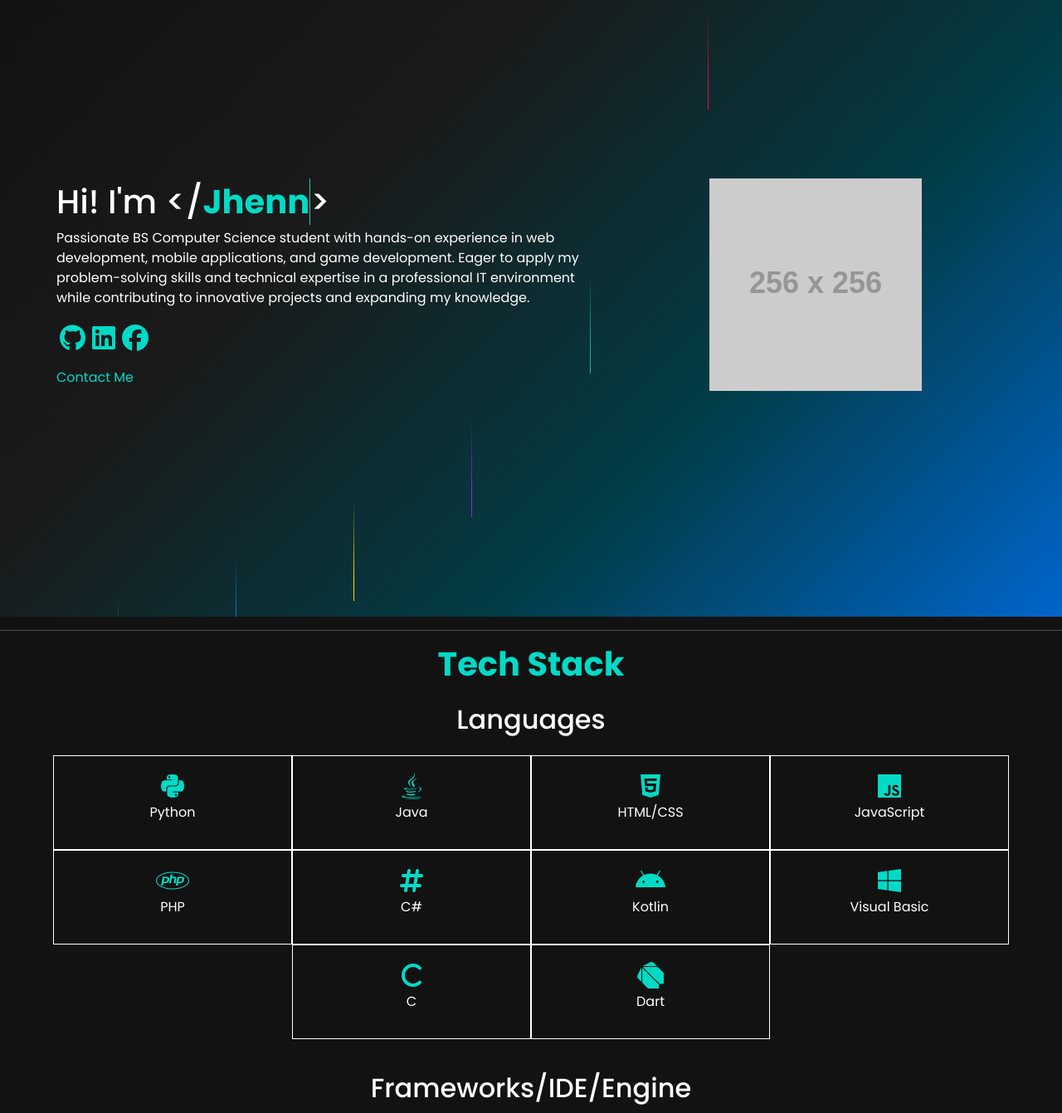
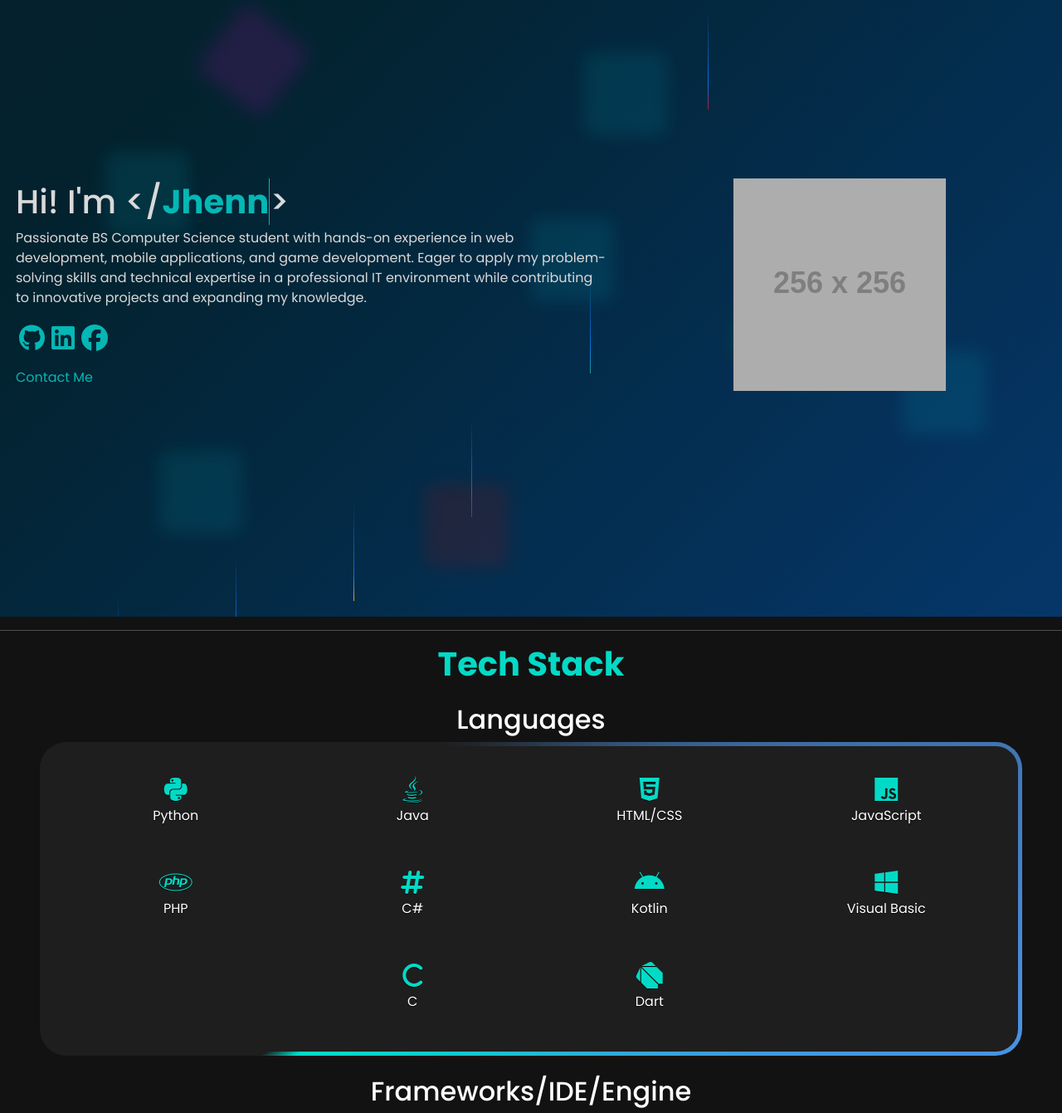
Before and after one commit to Wise-394/Wise-394.github.io, a plain HTML site: page index.html in a window 1280 px wide. Shown: the part 144-1485 px from the top of the page at 83% size. Drawn offline with nearby package versions, Linux system fonts and the light colour scheme; placeholder pictures from the web are drawn by us.

Commit message:
techstack animation,gradient animation

```diff
--- a/index.html
+++ b/index.html
@@ -47,20 +47,6 @@
         </nav>
     </header>
     <main id="home" class="container-fluid content-wrapper position-relative">
-        <!-- Animated Lines Background -->
-        <div class="lines position-absolute top-0 start-0 w-100 h-100">
-            <div class="line"></div>
-            <div class="line"></div>
-            <div class="line"></div>
-            <div class="line"></div>
-            <div class="line"></div>
-            <div class="line"></div>
-            <div class="line"></div>
-            <div class="line"></div>
-            <div class="line"></div>
-            <div class="line"></div>
-        </div>
-
         <!-- Content (Ensures it's above lines) -->
         <div class="row min-vh-100 align-items-center position-relative z-2">
             <!-- Right Column (Image) -->
@@ -70,7 +56,7 @@
 
             <!-- Left Column (Text) -->
             <div class="col-md-7 col-12 d-flex flex-column justify-content-center p-3 order-2 order-md-1">
-                <h1 id="name">Hi! I'm &lt;/<span class = "typewriter"></span>&gt;</h1>
+                <h1 id="name">Hi! I'm &lt;/<span class="typewriter"></span>&gt;</h1>
                 <p id="description" class="text-justify">
                     Passionate BS Computer Science student with hands-on experience in web development, mobile
                     applications, and game development. Eager to apply my problem-solving skills and technical expertise
@@ -87,16 +73,37 @@
                     rel="noopener noreferrer">Contact Me</a>
             </div>
         </div>
+        <!-- Animated Lines Background -->
+        <div class="lines position-absolute top-0 start-0 w-100 h-100">
+            <div class="line"></div>
+            <div class="line"></div>
+            <div class="line"></div>
+            <div class="line"></div>
+            <div class="line"></div>
+            <div class="line"></div>
+            <div class="line"></div>
+            <div class="line"></div>
+            <div class="line"></div>
+            <div class="line"></div>
+        </div>
+        <div class="shape" style="top: 10%; left: 20%;"></div>
+        <div class="shape" style="top: 50%; left: 70%;"></div>
+        <div class="shape" style="top: 80%; left: 40%;"></div>
+        <div class="shape" style="top: 30%; left: 10%;"></div>
+        <div class="shape" style="top: 60%; left: 85%;"></div>
+        <div class="shape" style="top: 15%; left: 55%;"></div>
+        <div class="shape" style="top: 75%; left: 15%;"></div>
+        <div class="shape" style="top: 40%; left: 50%;"></div>
     </main>
 
     <hr>
-    <section id="techstack" class="content-wrapper ps-5 pe-5">
+    <section id="techstack" class="content-wrapper ps-5 pe-5 ">
         <section id="techstack" class="content-wrapper">
             <div class="container">
                 <!-- Programming Languages -->
                 <h1 class="text-center highlight">Tech Stack</h1>
                 <h2 class="text-center mt-4">Languages</h2>
-                <div class="row d-flex flex-wrap justify-content-center p-3">
+                <div class="row d-flex flex-wrap justify-content-center p-3  animated-border">
                     <div class="techstack_item col-6 col-lg-3 p-3 d-flex flex-column align-items-center">
                         <i class="fab fa-python fa-2x p-1"></i>
                         <p class="text-center">Python</p>
@@ -138,11 +145,11 @@
                         <p class="text-center">Dart</p>
                     </div>
                 </div>
-            </div>
+
 
                 <!-- Frameworks -->
                 <h2 class="text-center mt-4">Frameworks/IDE/Engine</h2>
-            <div class="row d-flex flex-wrap justify-content-center p-3">
+                <div class="row d-flex flex-wrap justify-content-center p-3  animated-border">
                     <div class="techstack_item col-6 col-lg-3 p-3 d-flex flex-column align-items-center">
                         <i class="fab fa-flutter fa-2x p-1"></i>
                         <p class="text-center">Flutter</p>
@@ -163,7 +170,7 @@
 
                 <!-- Others -->
                 <h2 class="text-center mt-4">Others</h2>
-            <div class="row d-flex flex-wrap justify-content-center p-3">
+                <div class="row d-flex flex-wrap justify-content-center p-3  animated-border">
                     <div class="techstack_item col-6 col-lg-3 p-3 d-flex flex-column align-items-center">
                         <i class="fa fa-database fa-2x p-1"></i>
                         <p class="text-center">MySQL</p>
@@ -177,8 +184,9 @@
                         <p class="text-center">Git</p>
                     </div>
                 </div>
-
             </div>
+        </div>
+        </section>
     </section>
     <hr>
     <section id="projects" class="content-wrapper">
@@ -191,9 +199,9 @@
                     <div class="card text-center p-3 h-100 d-flex flex-column">
                         <div class="rounded p-3 flex-grow-1">
                             <b class="d-block highlight">KNIGHT ADVENTURE</b>
-                                <img class="img-fluid rounded mb-3" src="res/img/knight_adventure.jpg"
-                                    alt="Project Image">
-                                <p class="mb-0 justify"> Knight Adventure is a 2d side-scroller platformer game where you will
+                            <img class="img-fluid rounded mb-3" src="res/img/knight_adventure.jpg" alt="Project Image">
+                            <p class="mb-0 justify"> Knight Adventure is a 2d side-scroller platformer game where
+                                you will
                                 play
                                 as a knight doing quest, defeating monsters and travelling the world.The game
                                 follows
@@ -208,7 +216,8 @@
                         <div class="rounded p-3 flex-grow-1">
                             <b class="d-block highlight">TASK TRACKR</b>
                             <img class="img-fluid rounded mb-3" src="res/img/task_trackr.jpg" alt="Project Image">
-                                <p class="mb-0 justify">Task Trackr is a simple and user-friendly todo app that helps you stay
+                            <p class="mb-0 justify">Task Trackr is a simple and user-friendly todo app that helps
+                                you stay
                                 organized and manage your tasks effectively. With features like pin security and
                                 theme
                                 customizatiom. Task Trackr is the companion for your productivity needs.</p>
@@ -220,7 +229,8 @@
                         <div class="rounded p-3 flex-grow-1">
                             <b class="d-block highlight">SPACE CHASE</b>
                             <img class="img-fluid rounded mb-3" src="res/img/space_chase.png" alt="Project Image">
-                                <p class="mb-0 justify">Space Chase is a spaceship 2D shooting game that will test your skills
+                            <p class="mb-0 justify">Space Chase is a spaceship 2D shooting game that will test your
+                                skills
                                 and
                                 reflexes! In this fast-paced adventure, you must take control of your spacecraft and
                                 navigate through space, battling waves of enemy ships that are out to get you.</p>
@@ -232,9 +242,9 @@
                     <div class="card text-center p-3 h-100 d-flex flex-column">
                         <div class="rounded p-3 flex-grow-1">
                             <b class="d-block highlight">CALCULATOR++</b>
-                                <img class="img-fluid rounded mb-3" src="res/img/calculator_plus.png"
-                                    alt="Project Image">
-                                <p class="mb-0 ">An Android application with a hidden notes feature. The calculator works
+                            <img class="img-fluid rounded mb-3" src="res/img/calculator_plus.png" alt="Project Image">
+                            <p class="mb-0 ">An Android application with a hidden notes feature. The calculator
+                                works
                                 like an ordinary calculator that can perform arithmetic operations but once the user
                                 entered his secret pin then it will go to the hidden notes screen where there user
                                 can
@@ -270,14 +280,14 @@
                         </div>
                         <div class="mb-3">
                             <label for="message" class="form-label">Message</label>
-                                <textarea class="form-control" id="message" rows="4"
-                                    placeholder="Your Message"></textarea>
+                            <textarea class="form-control" id="message" rows="4" placeholder="Your Message"></textarea>
                         </div>
                         <button type="submit" class=" w-100">Send Message</button>
                     </form>
                 </div>
             </div>
         </div>
+    </section>
     </section>
     <footer class="bg-dark text-white text-center py-3 mt-5 content-wrapper">
         <p class="mb-1 small">&copy; 2025 JR DUMLAO. All Rights Reserved.</p>
--- a/styles.css
+++ b/styles.css
@@ -133,7 +133,7 @@ header * {
 }
 
 .navbar-toggler:hover .navbar-toggler-icon {
-  transform: rotate(90deg); /* Smooth rotation effect */
+  transform: rotate(90deg);
 }
 /* ================= Span ================= */
 span, .highlight{
@@ -142,16 +142,22 @@ span, .highlight{
 }
 
 /* ================= MAIN CONTENT ================= */
-#home {
-  background: linear-gradient(135deg, #121212, #1A1A1A, #023C45, #0066CC);
+@keyframes gradientAnimation {
+  0% { background-position: 0% 50%; filter: hue-rotate(0deg) brightness(90%); }
+  50% { background-position: 100% 50%; filter: hue-rotate(5deg) brightness(85%); }
+  100% { background-position: 0% 50%; filter: hue-rotate(0deg) brightness(90%); }
 }
 
-main.container-fluid {
-  padding-left: 5%;
-  padding-right: 5%;
+#home {
+  position: relative;
+  background: linear-gradient(135deg, #0a0a0a, #161616, #012A36, #0055AA);
+  background-size: 400% 400%;
+  animation: gradientAnimation 10s ease-in-out infinite;
+  overflow: hidden;
 }
 
-/* Responsive adjustments */
+
+
 @media (max-width: 768px) {
   main.container-fluid {
       padding-left: 15px;
@@ -162,6 +168,35 @@ main.container-fluid {
       min-height: 100vh;
   }
 }
+.shape {
+  position: absolute;
+  width: 100px;
+  height: 100px;
+  background: rgba(0, 255, 255, 0.15); /* Soft cyan glow */
+  border-radius: 10px; /* Slightly rounded edges */
+  filter: blur(10px);
+  opacity: 0.8;
+  animation: floatAnimation 18s infinite ease-in-out alternate,
+             rotateShape 10s infinite linear;
+}
+
+/* Different colors for variety */
+.shape:nth-child(2) { background: rgba(255, 165, 0, 0.2); animation-duration: 22s, 12s; }
+.shape:nth-child(3) { background: rgba(255, 0, 255, 0.2); animation-duration: 16s, 14s; }
+.shape:nth-child(4) { background: rgba(0, 255, 0, 0.2); animation-duration: 20s, 16s; }
+.shape:nth-child(5) { background: rgba(255, 0, 0, 0.2); animation-duration: 18s, 10s; }
+
+@keyframes floatAnimation {
+  0% { transform: translateY(0) translateX(0) scale(1) rotate(0deg); opacity: 0.8; }
+  50% { transform: translateY(-80px) translateX(50px) scale(1.2) rotate(30deg); opacity: 0.6; }
+  100% { transform: translateY(80px) translateX(-50px) scale(1) rotate(-30deg); opacity: 0.8; }
+}
+
+@keyframes rotateShape {
+  0% { transform: rotate(0deg); }
+  100% { transform: rotate(360deg); }
+}
+
 
 /* ================= ELEMENT STYLES ================= */
 img, video, .container, .home, #techstack, #projects, #contact, footer {
@@ -206,10 +241,6 @@ button:hover {
   border: 1px solid var(--danger-red);
 }
 
-.techstack_item {
-  border: white 1px solid;
-}
-
 /* ================= LINES ANIMATION ================= */
 .lines {
   position: absolute;
@@ -244,25 +275,24 @@ button:hover {
   animation-timing-function: cubic-bezier(0.4, 0.26, 0, 0.97);
 }
 
-/* Line colors and delays */
-.line:nth-child(1)::after { background: linear-gradient(to bottom, rgba(255, 255, 255, 0) 0%, #FF4500 75%, #FF4500 100%); animation-delay: 0.5s; }
-.line:nth-child(2)::after { background: linear-gradient(to bottom, rgba(255, 255, 255, 0) 0%, #32CD32 75%, #32CD32 100%); animation-delay: 1s; }
-.line:nth-child(3)::after { background: linear-gradient(to bottom, rgba(255, 255, 255, 0) 0%, #1E90FF 75%, #1E90FF 100%); animation-delay: 1.5s; }
-.line:nth-child(4)::after { background: linear-gradient(to bottom, rgba(255, 255, 255, 0) 0%, #FFD700 75%, #FFD700 100%); animation-delay: 2s; }
-.line:nth-child(5)::after { background: linear-gradient(to bottom, rgba(255, 255, 255, 0) 0%, #8A2BE2 75%, #8A2BE2 100%); animation-delay: 2.5s; }
-.line:nth-child(6)::after { background: linear-gradient(to bottom, rgba(255, 255, 255, 0) 0%, #20B2AA 75%, #20B2AA 100%); animation-delay: 3s; }
-.line:nth-child(7)::after { background: linear-gradient(to bottom, rgba(255, 255, 255, 0) 0%, #DC143C 75%, #DC143C 100%); animation-delay: 3.5s; }
-.line:nth-child(8)::after { background: linear-gradient(to bottom, rgba(255, 255, 255, 0) 0%, #00FA9A 75%, #00FA9A 100%); animation-delay: 4s; }
-.line:nth-child(9)::after { background: linear-gradient(to bottom, rgba(255, 255, 255, 0) 0%, #FF1493 75%, #FF1493 100%); animation-delay: 4.5s; }
-.line:nth-child(10)::after { background: linear-gradient(to bottom, rgba(255, 255, 255, 0) 0%, #00BFFF 75%, #00BFFF 100%); animation-delay: 5s; }
+
+.line:nth-child(1)::after { background: linear-gradient(to bottom, rgba(255, 255, 255, 0) 0%, var(--secondary-accent) 75%, #FF4500 100%); animation-delay: 0.5s; }
+.line:nth-child(2)::after { background: linear-gradient(to bottom, rgba(255, 255, 255, 0) 0%, var(--secondary-accent) 75%, #32CD32 100%); animation-delay: 1s; }
+.line:nth-child(3)::after { background: linear-gradient(to bottom, rgba(255, 255, 255, 0) 0%, var(--secondary-accent) 75%, #1E90FF 100%); animation-delay: 1.5s; }
+.line:nth-child(4)::after { background: linear-gradient(to bottom, rgba(255, 255, 255, 0) 0%, var(--secondary-accent) 75%, #FFD700 100%); animation-delay: 2s; }
+.line:nth-child(5)::after { background: linear-gradient(to bottom, rgba(255, 255, 255, 0) 0%, var(--secondary-accent) 75%, #8A2BE2 100%); animation-delay: 2.5s; }
+.line:nth-child(6)::after { background: linear-gradient(to bottom, rgba(255, 255, 255, 0) 0%, var(--secondary-accent) 75%, #20B2AA 100%); animation-delay: 3s; }
+.line:nth-child(7)::after { background: linear-gradient(to bottom, rgba(255, 255, 255, 0) 0%, var(--secondary-accent) 75%, #DC143C 100%); animation-delay: 3.5s; }
+.line:nth-child(8)::after { background: linear-gradient(to bottom, rgba(255, 255, 255, 0) 0%, var(--secondary-accent) 75%, #00FA9A 100%); animation-delay: 4s; }
+.line:nth-child(9)::after { background: linear-gradient(to bottom, rgba(255, 255, 255, 0) 0%, var(--secondary-accent) 75%, #FF1493 100%); animation-delay: 4.5s; }
+.line:nth-child(10)::after { background: linear-gradient(to bottom, rgba(255, 255, 255, 0) 0%, var(--secondary-accent) 75%, #00BFFF 100%); animation-delay: 5s; }
 
 
 @keyframes drop {
   0% { top: -50%; }
   100% { top: 110%; }
 }
-
-/* Typewriter effect customized */
+/* ================= TYPEWRITER ================= */
 @keyframes typing {
   0%, 100% { content: ""; }
   5% { content: "J"; }
@@ -313,3 +343,50 @@ button:hover {
     content: "jhenn rod";
   }
 }
+
+/* ================= border animation ================= */
+@property --border-angle {
+  syntax: "<angle>";
+  inherits: true;
+  initial-value: 0turn;
+}
+
+
+.animated-border {
+  display: grid;
+  place-content: center;
+  color: white;
+  text-shadow: 0 1px 0 #000;
+
+  --border-angle: 0turn;
+  --main-bg: conic-gradient(
+    from var(--border-angle),
+    #1E1E1E,
+    #1E1E1E 5%,
+    #1E1E1E 60%,
+    #1E1E1E 60%
+  );
+
+
+  border: solid 5px transparent;
+  border-radius: 2em;
+
+  --gradient-border: conic-gradient(from var(--border-angle), transparent 25%, #4a90e2, var(--primary-accent) 99%, transparent);
+
+
+  background:
+    var(--main-bg) padding-box,
+    var(--gradient-border) border-box,
+    var(--main-bg) border-box;
+
+  background-position: center center;
+
+  animation: bg-spin 3s linear infinite;
+}
+
+
+@keyframes bg-spin {
+  to {
+    --border-angle: 1turn;
+  }
+}
```
Lines whose indentation alone changed are shown as unchanged.
